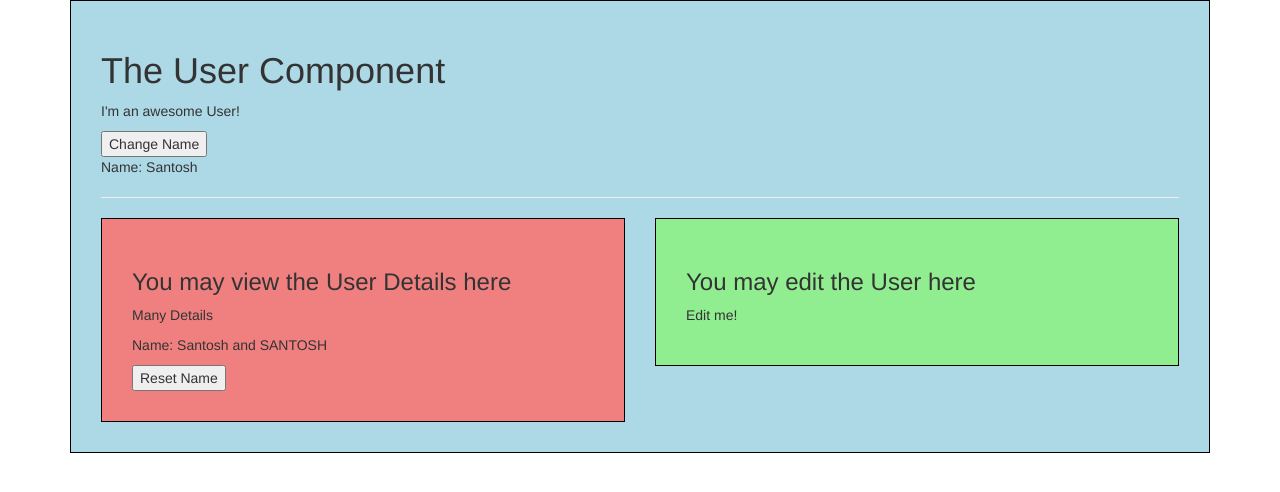
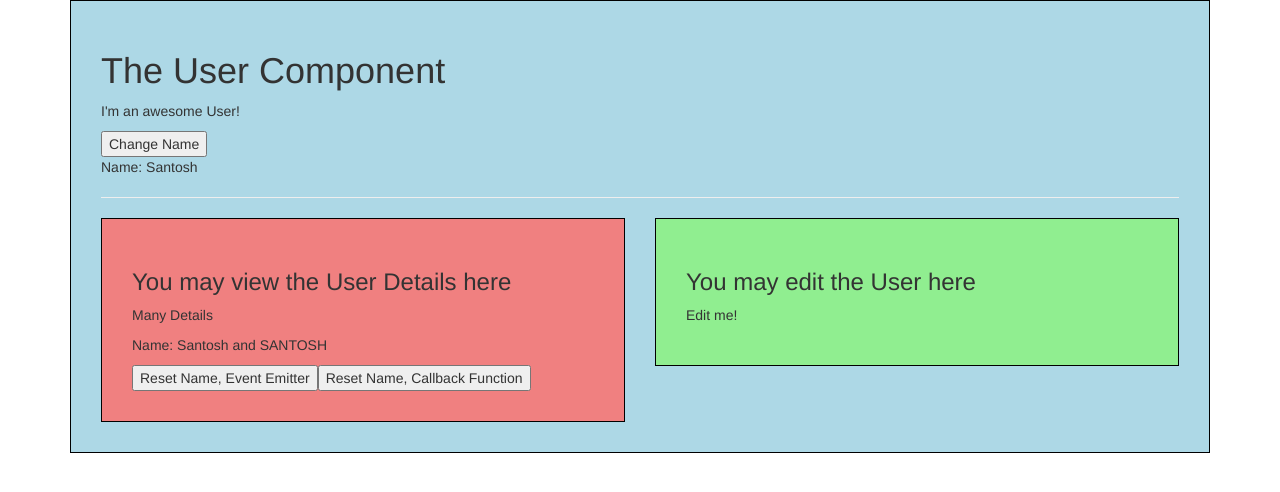
Before and after one commit to smarigowda/vuejs-cli-udemy, a Vue app: page / in a window 1280 px wide. Shown: the top 492 px of the page. Built offline with nearby package versions, Linux system fonts and the light colour scheme.

Commit message:
using callback to communicate from child to parent

```diff
--- a/src/components/User.vue
+++ b/src/components/User.vue
@@ -7,7 +7,10 @@
         <hr>
         <div class="row">
             <div class="col-xs-12 col-sm-6">
-                <app-user-detail :name="name" @resetNameEvent="name = $event"></app-user-detail>
+                <app-user-detail
+                  :name="name"
+                  :resetFn="resetName"
+                  @resetNameEvent="name = $event"></app-user-detail>
             </div>
             <div class="col-xs-12 col-sm-6">
                 <app-user-edit></app-user-edit>
@@ -29,6 +32,9 @@
         methods: {
           changeName() {
             this.name = 'Roopa'
+          },
+          resetName() {
+            this.name = 'Swara...'
           }
         },
         components: {
--- a/src/components/UserDetail.vue
+++ b/src/components/UserDetail.vue
@@ -3,7 +3,8 @@
         <h3>You may view the User Details here</h3>
         <p>Many Details</p>
         <p>Name: {{ name }} and {{ switchName() }}</p>
-        <button @click="resetName">Reset Name</button>
+        <button @click="resetName">Reset Name, Event Emitter</button>
+        <button @click="resetFn()">Reset Name, Callback Function</button>
     </div>
 </template>
 
@@ -14,6 +15,9 @@
         type: String,
         // required: true,
         default: 'Sukruthi'
+      },
+      resetFn: {
+        type: Function
       }
     },
     methods: {
```
